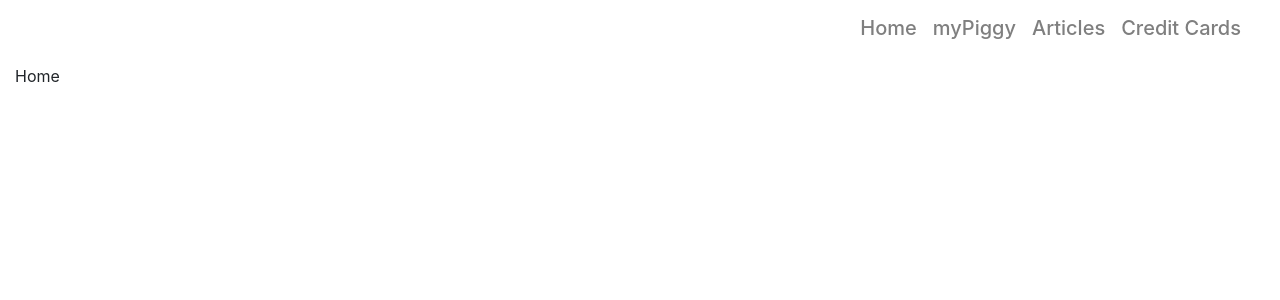
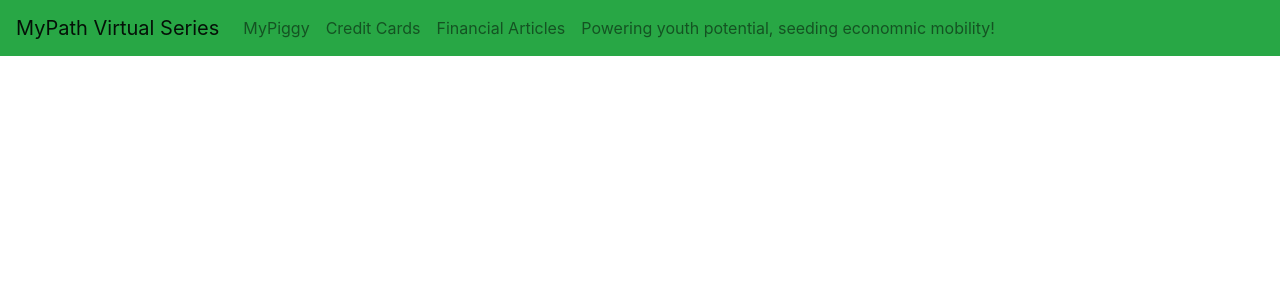
Before and after one commit to woodsond/MyPlan-JPMorgan-Chase-Hackathon-, a React (Create React App) app in the folder ui/: page / in a window 1280 px wide. Shown: the top 300 px of the page. Built offline with nearby package versions, Linux system fonts and the light colour scheme.

Commit message:
Redid Navbar. Added functionality between the navbar links.

```diff
--- a/ui/package.json
+++ b/ui/package.json
@@ -13,7 +13,8 @@
     "react-chartjs-2": "^2.10.0",
     "react-dom": "^16.13.1",
     "react-router-dom": "^5.2.0",
-    "react-scripts": "3.4.3"
+    "react-scripts": "3.4.3",
+    "styled-components": "^5.2.0"
   },
   "scripts": {
     "init": "cp ../.env .env",
--- a/ui/src/App.js
+++ b/ui/src/App.js
@@ -1,71 +1,40 @@
-import React, { Component } from 'react';
-import './App.css';
+import React from "react";
+import "./App.css";
+import CustomNavBar from "./components/customNavBar";
+import {BrowserRouter as Router, Route} from 'react-router-dom';
+import Piggy from "./pages/Piggy";
+import Articles from "./pages/Articles"
+import CreditCards from "./pages/CreditCards"
 
-//Bootstrap
-import 'bootstrap/dist/css/bootstrap.min.css';
-
-//Router
-import { BrowserRouter as Router, Route, Link } from "react-router-dom";
-
-//Pages
-import Home from './pages/Home';
-import Articles from './pages/Articles';
-import CreditCards from './pages/CreditCards';
-import Piggy from './pages/Piggy';
-
-//Compontents
-import Container from 'react-bootstrap/Container';
-import Navbar from 'react-bootstrap/Navbar';
-import Nav from 'react-bootstrap/Nav';
-
-class App extends React.Component{
-  constructor(props){
-    super(props)
-    this.state = {
-       title: 'myPath',
-       headerLinks:
-       [
-         { title: 'myPiggy', path: "/piggyBank"},
-         { title: 'Article', path: "/article"},
-         { title: 'Credit Cards', path: "/creditcards"}
-       ],
-       home: {
-         title: "Home",
-       },
-       piggyBank: {
-          title: "My Piggy Bank",
-       },
-       articles: {
-         title: "Articles",
-       },
-       creditCards: {
-         title: "creditCards",
-       }
-    }
-  }
-  render(){
-    return(
-      <Router>
-        <Container fluid={true}>
-          <Navbar bg="transparent" expand="lg">
-            <Navbar.Toggle aria-controls="navbar-toggle"/>
-            <Navbar.Collapse id="navbar-toggle">
-              <Nav className="ml-auto">
-              <h5> <Link className="nav-link navtext" to="/">Home</Link></h5>
-                  <h5> <Link className="nav-link navtext" to="/piggyBank">myPiggy</Link></h5>
-                  <h5> <Link className="nav-link navtext" to="/articles">Articles</Link></h5>
-                  <h5> <Link className="nav-link navtext" to="/creditCards">Credit Cards</Link></h5>
-              </Nav>
-            </Navbar.Collapse>
-          </Navbar>
-          <Route path="/" exact render={() => <Home title={this.state.home.title} />} />
-          <Route path="/piggyBank" exact render={() => <Piggy title={this.state.piggyBank.title}/>} />
-          <Route path="/articles" render={() => <Articles title={this.state.articles.title} />} />
-          <Route path="/creditCards" render={() => <CreditCards title={this.state.creditCards.title} />} />
-        </Container>
-      </Router>
-    );
-  }
+function App() {
+  return (
+    <Router>
+    <div className="Options">
+      <CustomNavBar />
+      <Route path="/MyPiggy" render={() => {
+        return (
+          <>
+            <Piggy title={"MyPiggy"}/>
+          </>
+        )
+      }} />
+      <Route path="/Articles" render={() => {
+        return (
+          <>
+            <Articles title={"Financial Articles"}/>
+          </>
+        )
+      }} />
+      <Route path="/CreditCards" render={() => {
+        return (
+          <>
+            <CreditCards title={"Credit Cards"}/>
+          </>
+        )
+      }}/>
+    </div>
+    </Router>
+  );
 }
 
 export default App;
--- /dev/null
+++ b/ui/src/components/customNavBar.js
@@ -0,0 +1,38 @@
+import React from "react";
+import * as ReactBootStrap from "react-bootstrap";
+
+function CustomNavBar() {
+  return (
+    <div className="MyPath Virtual Series">
+      <ReactBootStrap.Navbar
+        collapseOnSelect
+        expand="xl"
+        bg="success"
+        variant="light"
+      >
+        <ReactBootStrap.Navbar.Brand href="#home">
+          MyPath Virtual Series
+        </ReactBootStrap.Navbar.Brand>
+        <ReactBootStrap.Navbar.Toggle aria-contorls="responsive-navbar-nav" />
+        <ReactBootStrap.Navbar.Collapse id="responsive-navbar-nav">
+          <ReactBootStrap.Nav className="mr-auto">
+            <ReactBootStrap.Nav.Link href="MyPiggy">
+              MyPiggy
+            </ReactBootStrap.Nav.Link>
+            <ReactBootStrap.Nav.Link href="CreditCards">
+              Credit Cards
+            </ReactBootStrap.Nav.Link>
+            <ReactBootStrap.Nav.Link href="Articles">
+              Financial Articles
+            </ReactBootStrap.Nav.Link>
+            <ReactBootStrap.Nav.Link aria-disabled="true">
+              Powering youth potential, seeding economnic mobility!
+            </ReactBootStrap.Nav.Link>
+          </ReactBootStrap.Nav>
+        </ReactBootStrap.Navbar.Collapse>
+      </ReactBootStrap.Navbar>
+    </div>
+  );
+}
+
+export default CustomNavBar;
```
Also changed, not shown: ui/src/components/homePageFooter.js (added, +42 -0 lines), 1 other file (tests, documents, lock files or other folders).
